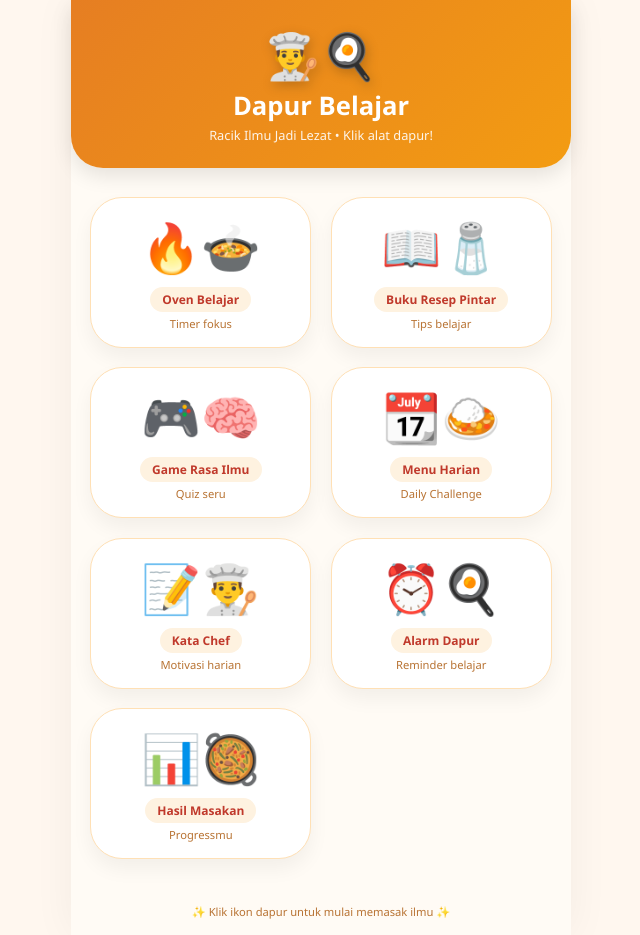
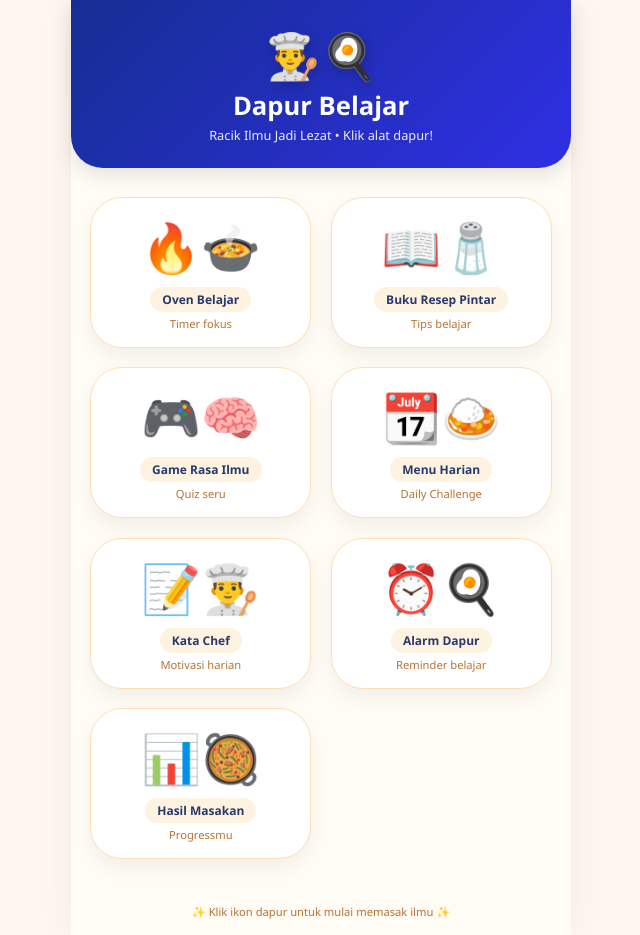
Before and after one commit to mariasevcahaya-spec/Dapur-Belajar, a plain HTML site: page index.html in a window 1280 px wide. Shown: the whole page, without its empty margins (319-959 px from the left). Drawn offline with Linux system fonts and the light colour scheme.

Commit message:
Update color index.html

```diff
--- a/index.html
+++ b/index.html
@@ -33,7 +33,7 @@
 
     /* HEADER DAPUR */
     .kitchen-header {
-      background: linear-gradient(135deg, #e67e22, #f39c12);
+      background: linear-gradient(135deg, #162E93, #2F2FE4);
       padding: 1.5rem 1rem;
       border-bottom-left-radius: 2rem;
       border-bottom-right-radius: 2rem;
@@ -89,7 +89,7 @@
     .tool-label {
       font-weight: 700;
       margin-top: 8px;
-      color: #c0392b;
+      color: #28396C;
       background: #fef2e0;
       display: inline-block;
       padding: 4px 12px;
```
